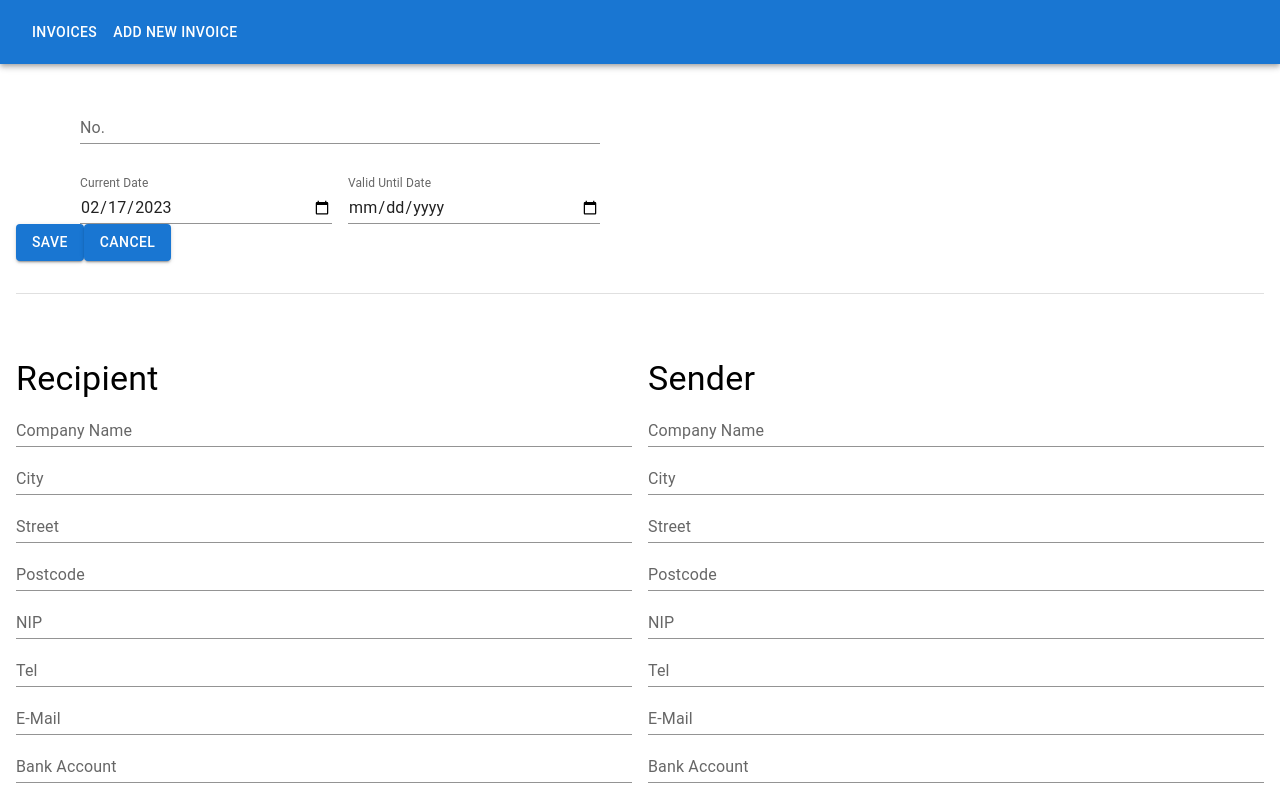
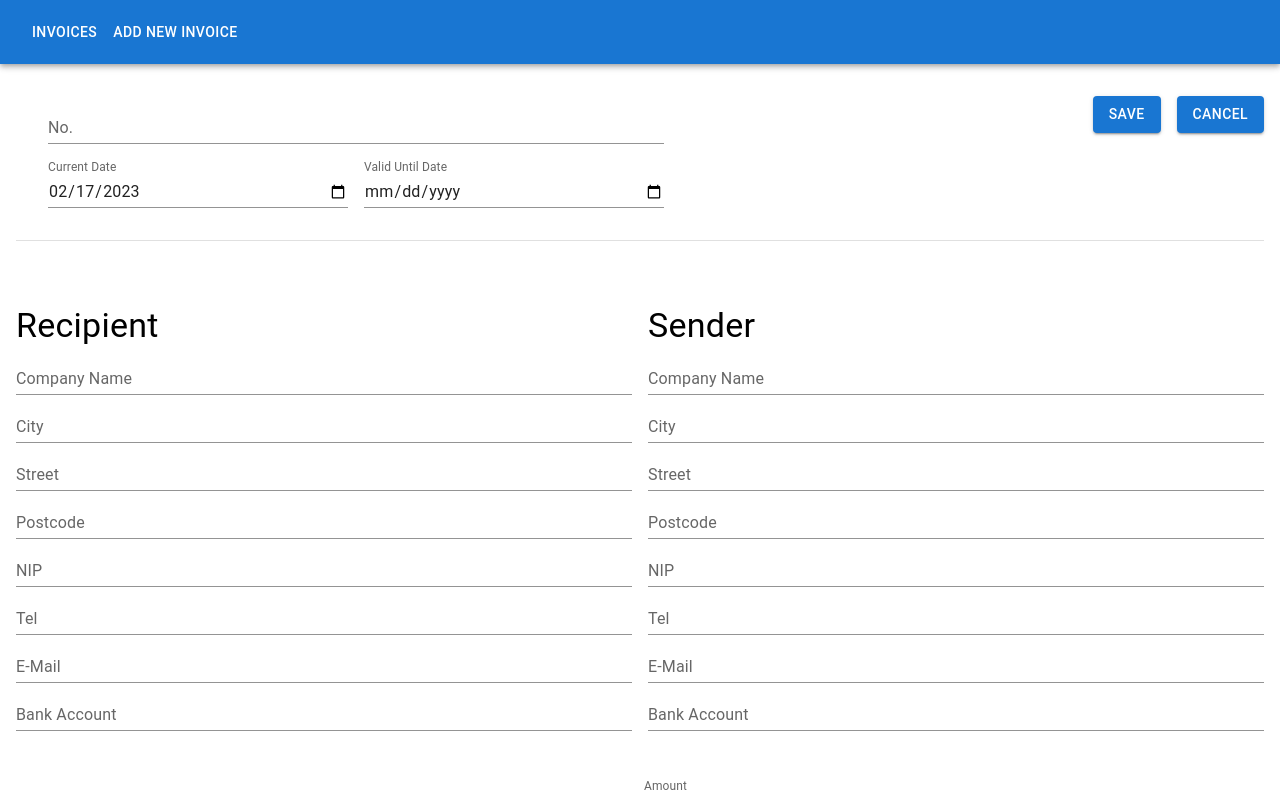
Before and after one commit to lasicol/react-upskill, a React (Create React App) app: page /invoices/create in a window 1280 px wide. Shown: the top 800 px of the page. Built offline with nearby package versions, Linux system fonts and the light colour scheme.

Commit message:
Add responsibility to invoice header

```diff
--- a/src/components/ActionButtons.tsx
+++ b/src/components/ActionButtons.tsx
@@ -3,25 +3,55 @@ import { useFormikContext } from "formik";
 
 export default function ActionButtons() {
   const { submitForm } = useFormikContext();
+
+  const onSubmit = async () => {
+    try {
+      await submitForm();
+    } catch (e) {
+      console.log(e);
+    }
+  };
   return (
     <>
-      <Grid container item>
-        <Grid item>
+      <Grid
+        item
+        container
+        xs={6}
+        md={4}
+        spacing={2}
+        justifyContent={{
+          xs: "flex-start",
+          md: "flex-end",
+        }}
+        direction={{
+          xs: "column",
+          md: "row",
+        }}
+      >
+        <Grid item md="auto">
           <Button
+            sx={{
+              width: {
+                xs: "100%",
+              },
+            }}
             variant="contained"
-            onClick={async function () {
-              try {
-                await submitForm();
-              } catch (err) {
-                console.log(err);
-              }
-            }}
+            onClick={onSubmit}
           >
             Save
           </Button>
         </Grid>
-        <Grid item>
-          <Button variant="contained">Cancel</Button>
+        <Grid item md="auto">
+          <Button
+            sx={{
+              width: {
+                xs: "100%",
+              },
+            }}
+            variant="contained"
+          >
+            Cancel
+          </Button>
         </Grid>
       </Grid>
     </>
--- a/src/components/NumberAndDate.tsx
+++ b/src/components/NumberAndDate.tsx
@@ -7,8 +7,8 @@ export default function NumberAndDate() {
 
   return (
     <>
-      <Grid item xs={5} container spacing={4} direction={"row"} sx={{ ml: 4 }}>
-        <Grid item xs={12}>
+      <Grid item container direction="column" spacing={2} xs={6} ml={{ md: 2 }}>
+        <Grid item>
           <TextField
             variant="standard"
             fullWidth
@@ -20,8 +20,8 @@ export default function NumberAndDate() {
             onChange={handleChange}
           />
         </Grid>
-        <Grid item xs={12} container spacing={2}>
-          <Grid item xs={6}>
+        <Grid item container spacing={2} xs="auto" flexGrow={"grow"}>
+          <Grid item xs={12} md={6}>
             <TextField
               variant="standard"
               fullWidth
@@ -34,8 +34,7 @@ export default function NumberAndDate() {
               onChange={handleChange}
             />
           </Grid>
-
-          <Grid item xs={6}>
+          <Grid item xs={12} md={6}>
             <TextField
               variant="standard"
               fullWidth
--- a/src/routes/createInvoice.tsx
+++ b/src/routes/createInvoice.tsx
@@ -1,4 +1,3 @@
-import Box from "@mui/material/Box";
 import Grid from "@mui/material/Grid";
 import Divider from "@mui/material/Divider";
 import SenderContainer from "../components/SenderContainer";
@@ -85,13 +84,7 @@ export default function CreateInvoice() {
       {(props: { values: TFormikValues }) => (
         <Form>
           <Grid container spacing={2} mt={2} px={2}>
-            <Grid
-              item
-              container
-              direction={"row"}
-              justifyContent={"space-between"}
-              alignItems={"center"}
-            >
+            <Grid item container justifyContent="space-between" spacing={2}>
               <NumberAndDate />
               <ActionButtons />
             </Grid>
```
